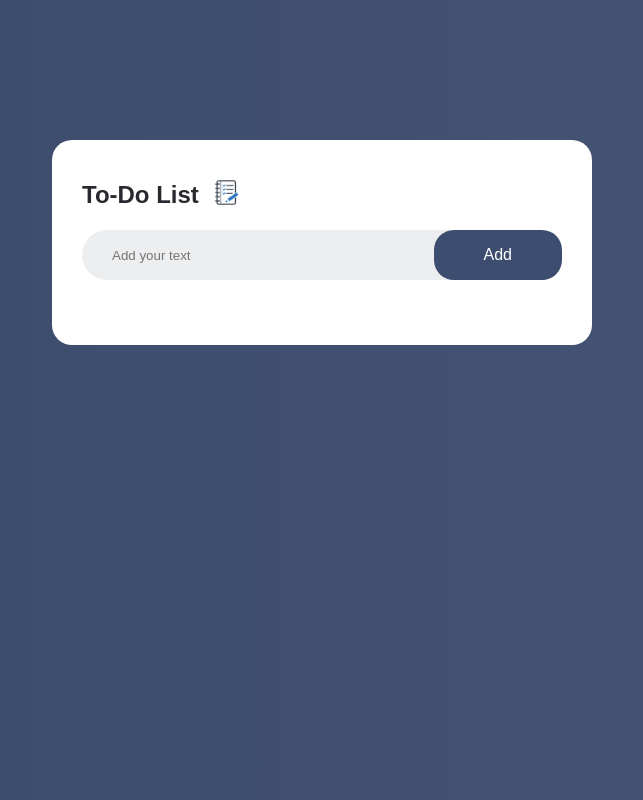
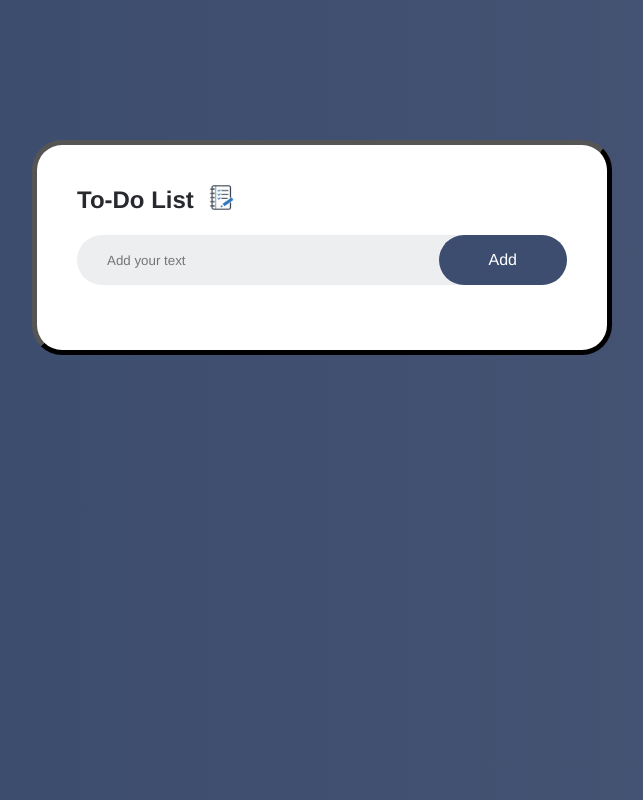
Before and after one commit to Scryper0/SimpleTodoList, a plain HTML site: page index.html in a window 1280 px wide. Shown: the whole page, without its empty margins (318-961 px from the left). Drawn offline with Linux system fonts and the light colour scheme.

Commit message:
second commit

```diff
--- a/style.css
+++ b/style.css
@@ -1,7 +1,7 @@
 *{
     margin: 0;
     padding: 0;
-    font-family: 'poppins', sans-serif;
+    font-family: 'Franklin Gothic Medium', 'Arial Narrow', Arial, sans-serif;
     box-sizing: border-box;
 }
 .container{
@@ -12,11 +12,14 @@
 }
 .todo-app{
     width: 100%;
-    max-width: 540px;
+    max-width: 580px;
     background: #fff;
+    border-style: outset;
+    border-width: 5px;
+    border-color: #555;
     margin: 120px auto 20px;
-    padding: 40px 30px 40px;
-    border-radius: 20px;
+    padding: 40px 40px 40px;
+    border-radius: 30px;
 }
 .todo-app h2{
     color: rgb(40, 41, 46);
@@ -34,7 +37,7 @@
     align-items: center;
     justify-content: space-between;
     background: #edeef0;
-    border-radius: 30px;
+    border-radius: 50px;
     padding-left: 20px;
     margin-bottom: 25px;
 }
@@ -52,7 +55,7 @@ button{
     background: #3d4d70;
     color: #fff;
     font-size: 16px;
-    border-radius: 20px;
+    border-radius: 50px;
 }
 ul li{
     list-style: none;
```
